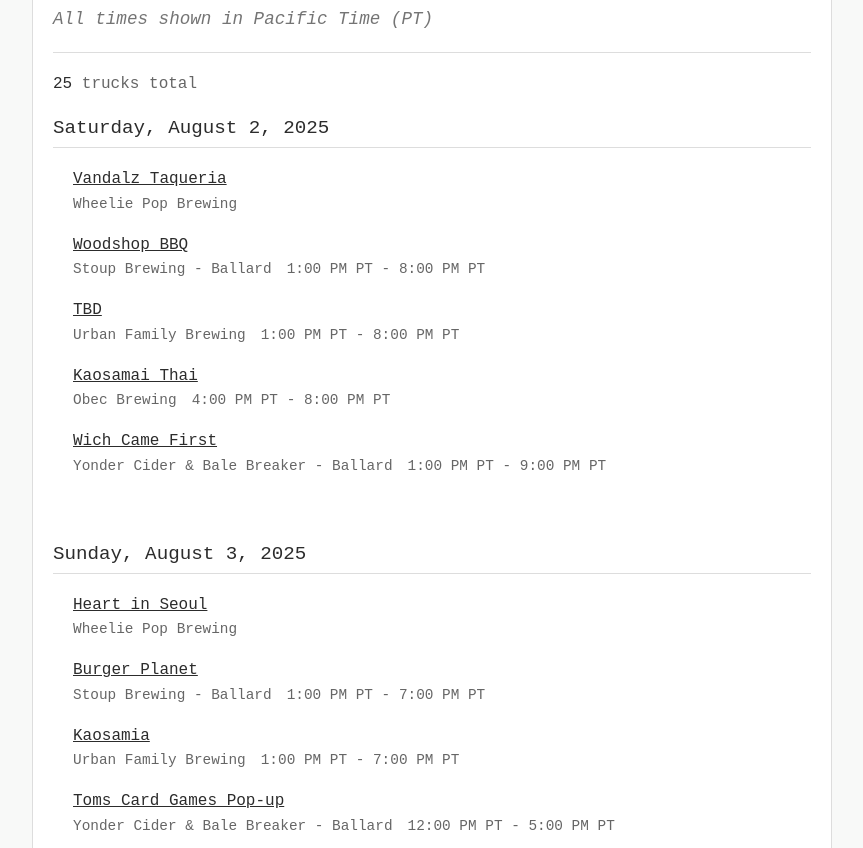
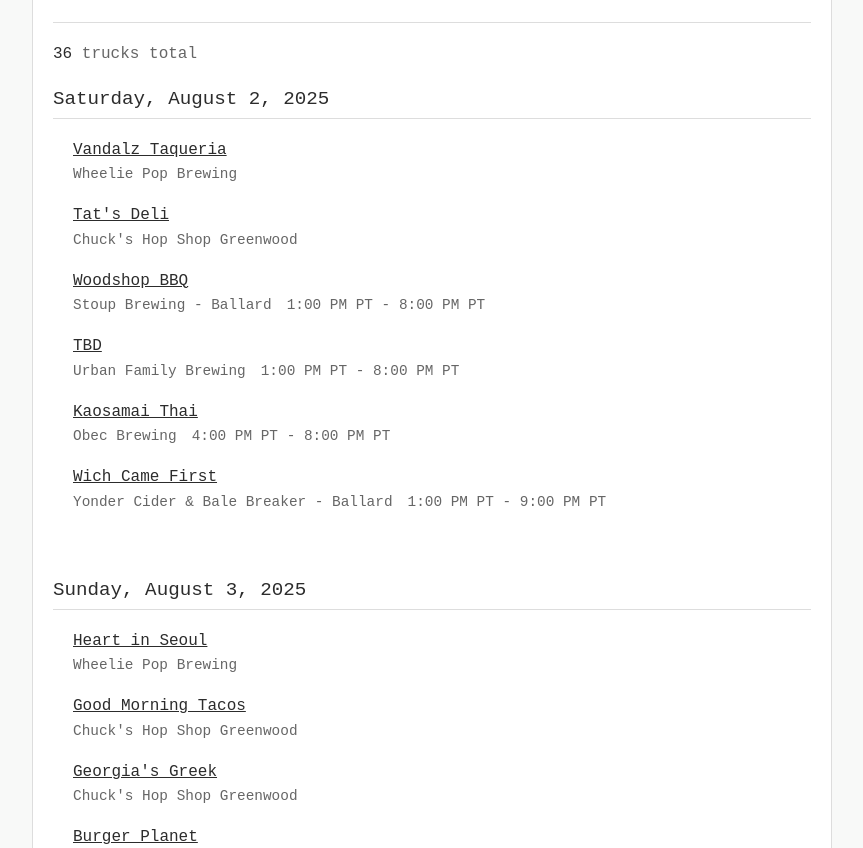
Before and after one commit to steveandroulakis/ballard-food-trucks, a plain HTML site: page public/index.html in a window 1280 px wide. Shown: the part 79-927 px from the top of the page, without its empty margins (208-1071 px from the left). Drawn offline with Linux system fonts and the light colour scheme.

Commit message:
🚚 Update food truck data - 2025-08-02 16:15

```diff
--- a/public/data.json
+++ b/public/data.json
@@ -10,6 +10,17 @@
       "start_time_raw": null,
       "timezone": "PT",
       "vendor": "Vandalz Taqueria"
+    },
+    {
+      "date": "2025-08-02T00:00:00",
+      "description": "Original event: Tat's Deli",
+      "end_time": null,
+      "end_time_raw": null,
+      "location": "Chuck's Hop Shop Greenwood",
+      "start_time": null,
+      "start_time_raw": null,
+      "timezone": "PT",
+      "vendor": "Tat's Deli"
     },
     {
       "date": "2025-08-02T00:00:00",
@@ -68,6 +79,28 @@
     },
     {
       "date": "2025-08-03T00:00:00",
+      "description": "Original event: Brunch: Good Morning Tacos",
+      "end_time": null,
+      "end_time_raw": null,
+      "location": "Chuck's Hop Shop Greenwood",
+      "start_time": null,
+      "start_time_raw": null,
+      "timezone": "PT",
+      "vendor": "Good Morning Tacos"
+    },
+    {
+      "date": "2025-08-03T00:00:00",
+      "description": "Original event: Dinner: Georgia's Greek",
+      "end_time": null,
+      "end_time_raw": null,
+      "location": "Chuck's Hop Shop Greenwood",
+      "start_time": null,
+      "start_time_raw": null,
+      "timezone": "PT",
+      "vendor": "Georgia's Greek"
+    },
+    {
+      "date": "2025-08-03T00:00:00",
       "description": null,
       "end_time": "7:00 PM PT",
       "end_time_raw": "7:00 PM",
@@ -112,6 +145,17 @@
     },
     {
       "date": "2025-08-04T00:00:00",
+      "description": "Original event: Dinner: Off the Rez",
+      "end_time": null,
+      "end_time_raw": null,
+      "location": "Chuck's Hop Shop Greenwood",
+      "start_time": null,
+      "start_time_raw": null,
+      "timezone": "PT",
+      "vendor": "Off the Rez"
+    },
+    {
+      "date": "2025-08-04T00:00:00",
       "description": null,
       "end_time": "8:00 PM PT",
       "end_time_raw": "8:00 PM",
@@ -120,6 +164,17 @@
       "start_time_raw": "5:00 PM",
       "timezone": "PT",
       "vendor": "Russo Pizzarium"
+    },
+    {
+      "date": "2025-08-05T00:00:00",
+      "description": "Original event: Dinner: Kaosamai Thai",
+      "end_time": null,
+      "end_time_raw": null,
+      "location": "Chuck's Hop Shop Greenwood",
+      "start_time": null,
+      "start_time_raw": null,
+      "timezone": "PT",
+      "vendor": "Kaosamai Thai"
     },
     {
       "date": "2025-08-05T00:00:00",
@@ -154,6 +209,17 @@
       "start_time_raw": "4:00 PM",
       "timezone": "PT",
       "vendor": "Birrieria Pepe El Toro"
+    },
+    {
+      "date": "2025-08-06T00:00:00",
+      "description": "Original event: Dinner: Chick'n Fix",
+      "end_time": null,
+      "end_time_raw": null,
+      "location": "Chuck's Hop Shop Greenwood",
+      "start_time": null,
+      "start_time_raw": null,
+      "timezone": "PT",
+      "vendor": "Chick'n Fix"
     },
     {
       "date": "2025-08-06T00:00:00",
@@ -201,6 +267,17 @@
     },
     {
       "date": "2025-08-07T00:00:00",
+      "description": "Original event: Dinner: Pizza Paseano",
+      "end_time": null,
+      "end_time_raw": null,
+      "location": "Chuck's Hop Shop Greenwood",
+      "start_time": null,
+      "start_time_raw": null,
+      "timezone": "PT",
+      "vendor": "Pizza Paseano"
+    },
+    {
+      "date": "2025-08-07T00:00:00",
       "description": null,
       "end_time": "8:00 PM PT",
       "end_time_raw": "8:00 PM",
@@ -223,6 +300,28 @@
     },
     {
       "date": "2025-08-08T00:00:00",
+      "description": "Original event: Eva's Wild Alaskan Salmon",
+      "end_time": null,
+      "end_time_raw": null,
+      "location": "Chuck's Hop Shop Greenwood",
+      "start_time": null,
+      "start_time_raw": null,
+      "timezone": "PT",
+      "vendor": "Eva's Wild Alaskan Salmon"
+    },
+    {
+      "date": "2025-08-08T00:00:00",
+      "description": "Original event: Dinner: T'Juana",
+      "end_time": null,
+      "end_time_raw": null,
+      "location": "Chuck's Hop Shop Greenwood",
+      "start_time": null,
+      "start_time_raw": null,
+      "timezone": "PT",
+      "vendor": "T'Juana"
+    },
+    {
+      "date": "2025-08-08T00:00:00",
       "description": null,
       "end_time": "8:00 PM PT",
       "end_time_raw": "8:00 PM",
@@ -242,6 +341,28 @@
       "start_time_raw": "5:00 PM",
       "timezone": "PT",
       "vendor": "Off the Rez"
+    },
+    {
+      "date": "2025-08-09T00:00:00",
+      "description": "Original event: Brunch: Cocina Barelas",
+      "end_time": null,
+      "end_time_raw": null,
+      "location": "Chuck's Hop Shop Greenwood",
+      "start_time": null,
+      "start_time_raw": null,
+      "timezone": "PT",
+      "vendor": "Cocina Barelas"
+    },
+    {
+      "date": "2025-08-09T00:00:00",
+      "description": "Original event: Dinner: Sabor Boricua",
+      "end_time": null,
+      "end_time_raw": null,
+      "location": "Chuck's Hop Shop Greenwood",
+      "start_time": null,
+      "start_time_raw": null,
+      "timezone": "PT",
+      "vendor": "Sabor Boricua"
     },
     {
       "date": "2025-08-09T00:00:00",
@@ -279,6 +400,6 @@
   ],
   "timezone": "PT",
   "timezone_note": "All event times are in Pacific Time (PT), which includes both PST and PDT depending on the date.",
-  "total_events": 25,
-  "updated": "2025-08-02T15:15:23.624413+00:00"
+  "total_events": 36,
+  "updated": "2025-08-02T16:15:30.913196+00:00"
 }
--- a/public/index.html
+++ b/public/index.html
@@ -228,7 +228,6 @@
     <div class="container">
         <div class="header">
             <h1>Ballard Food Trucks 🚚🍕</h1>
-            <p id="timezone-note" class="timezone-note" style="display: none;">All times shown in Pacific Time (PT)</p>
         </div>
 
             <div id="stats" class="stats" style="display: none;">
```
